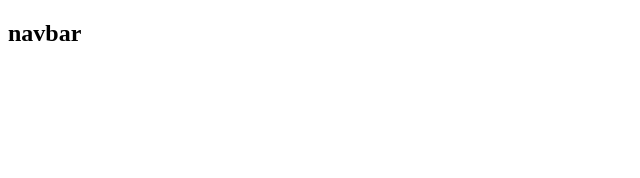
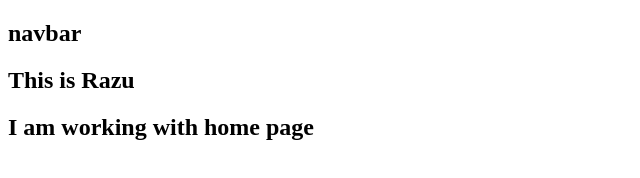
Before and after one commit to razumolla/group-project2, a plain HTML site: page index.html in a window 1280 px wide. Shown: the whole page, without its empty margins (0-640 px from the left). Drawn offline with Linux system fonts and the light colour scheme.

Commit message:
home page added

```diff
--- a/index.html
+++ b/index.html
@@ -11,7 +11,12 @@
 <body>
     <div>
         <h2> navbar</h2>
+        <h2>This is Razu</h2>
+        <h2>I am working with home page</h2>
+
     </div>
+
+
 </body>
 
 </html>
```
